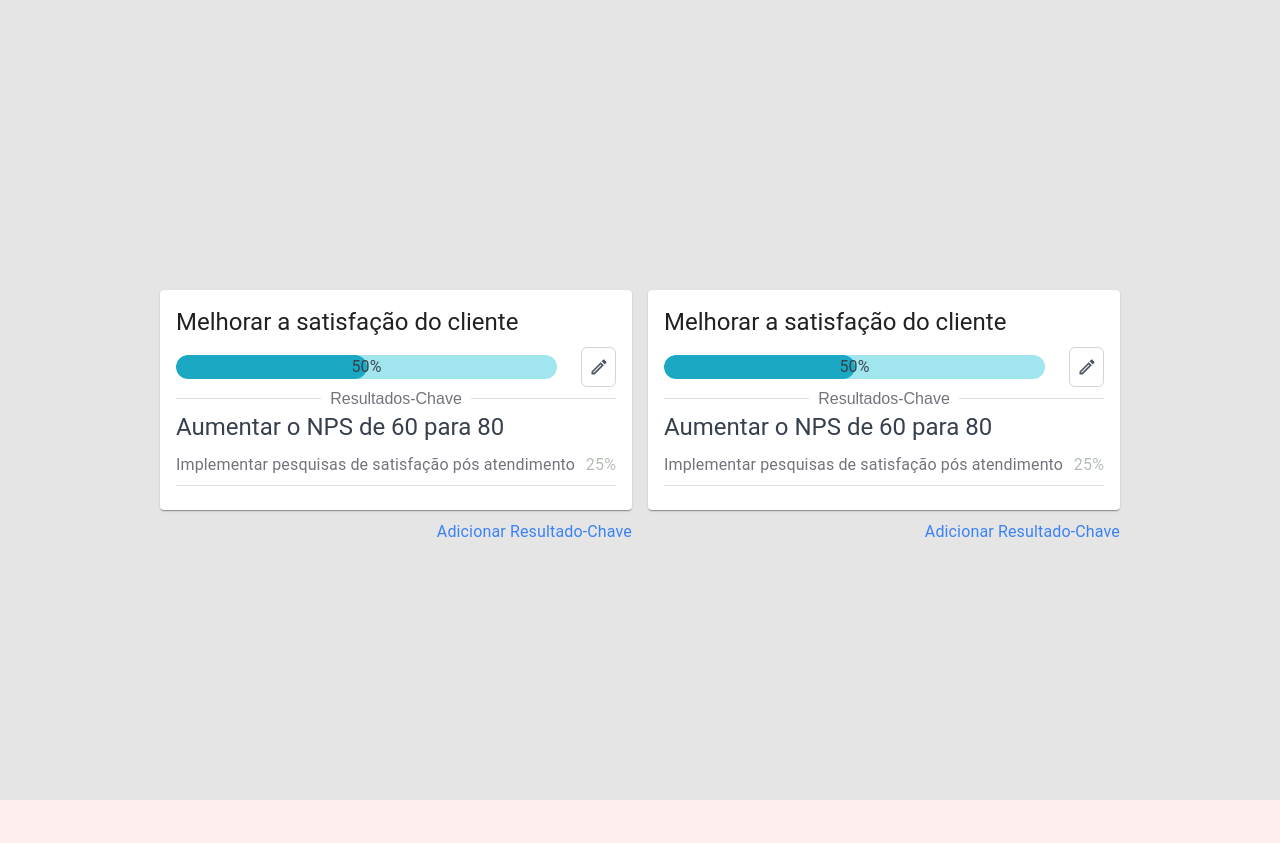
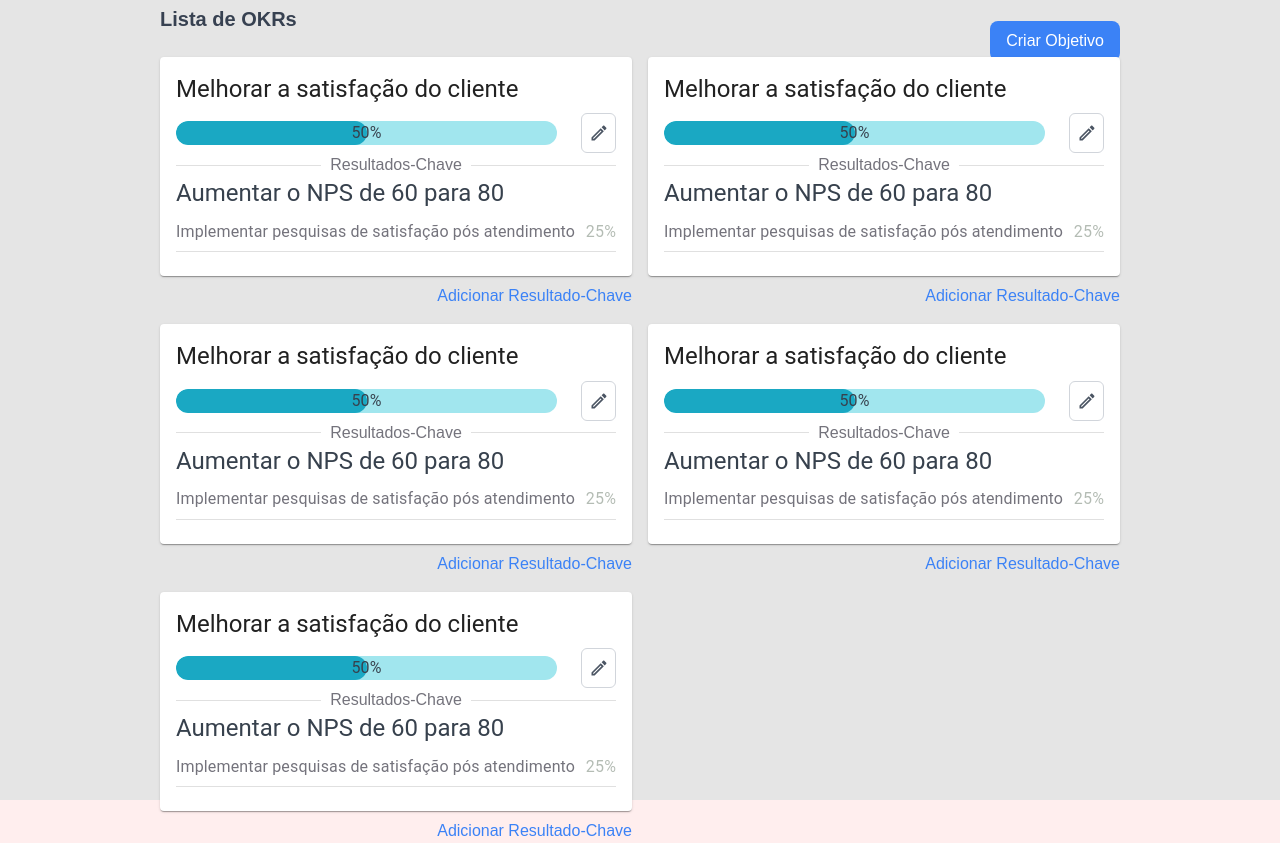
Before and after one commit to gabriel-bassani/TesteTTZ, a Next.js app: page / in a window 1280 px wide. Before the commit the page ends 800 px from the top, so only its background shows below. Built offline with nearby package versions, Linux system fonts and the light colour scheme.

Commit message:
feat(botão): adicionar botão de criar obejtivo, e ajuste de textos

```diff
--- a/src/app/page.tsx
+++ b/src/app/page.tsx
@@ -1,17 +1,48 @@
+"use client";
+
 import { CardObjetivo } from "@/components/card-objetivo";
-import Image from "next/image";
+import { ModalAdicionarObjetivo } from "@/components/modal-adicionar-objetivo";
+import { ModalAdicionarResultado } from "@/components/modal-adicionar-resultado";
+import { useState } from "react";
 
 export default function Home() {
+  const [openModalAdicionarResultado, setOpenModalAdicionarResultado] = useState(false);
+  const [openModalAdicionarObjetivo, setOpenModalAdicionarObjetivo] = useState(false);
+  const objetivos = [1, 2, 3, 4, 5];
+
   return (
     <div className="bg-neutral-200 w-full h-screen flex justify-center items-center">
-      <div className="flex gap-4 w-3/4">
-        <div className="flex-1">
-          <CardObjetivo />
+      <div className="relative w-3/4">
+        <div className="absolute right-0 top-16">
+          <button className="bg-blue-500 text-white px-4 py-2 rounded-lg hover:bg-blue-600"
+          onClick={() => setOpenModalAdicionarObjetivo(true)}
+          >
+            Criar Objetivo
+          </button>
         </div>
-        <div className="flex-1">
-          <CardObjetivo />
+        <div className="mt-12">
+          <p className="text-xl font-semibold text-gray-700">
+            Lista de OKRs
+          </p>
+        </div>
+        <div className="grid grid-cols-1 md:grid-cols-2 gap-4 mt-6">
+          {objetivos.map((_, index) => (
+            <div key={index} className="relative">
+              <CardObjetivo />
+              <div className="text-right mt-2"
+              onClick={() => setOpenModalAdicionarResultado(true)}
+              >
+                <p className="text-blue-500 cursor-pointer hover:underline">
+                  Adicionar Resultado-Chave
+                </p>
+              </div>
+            </div>
+          ))}
         </div>
       </div>
+
+      <ModalAdicionarResultado open={openModalAdicionarResultado} onClose={() => setOpenModalAdicionarResultado(false)} />
+      <ModalAdicionarObjetivo open={openModalAdicionarObjetivo} onClose={() => setOpenModalAdicionarObjetivo(false)} />
     </div>
   );
 }
--- a/src/components/card-objetivo/index.tsx
+++ b/src/components/card-objetivo/index.tsx
@@ -2,7 +2,7 @@
 import { Typography, Card, CardContent, Divider } from "@mui/material";
 import EditOutlinedIcon from "@mui/icons-material/EditOutlined";
 import { useState } from "react";
-import { ModalAdicionarObj } from "../modal-adicionar-objetivo";
+import { ModalAdicionarObjetivo } from "../modal-adicionar-objetivo";
 import { ModalAdicionarResultado } from "../modal-adicionar-resultado";
 import { ModalEditarResultado } from "../modal-editar-resultado";
 
@@ -57,13 +57,11 @@ export function CardObjetivo() {
           <Divider />
         </CardContent>
       </Card>
-      <div className="absolute right-0 mt-2" onClick={() => setOpenModalAdicionarResultado(true)}>
+      {/* <div className="absolute right-0 mt-2" onClick={() => setOpenModalAdicionarResultado(true)}>
         <Typography variant="subtitle1" className="text-blue-500 cursor-pointer hover:underline">
           Adicionar Resultado-Chave
         </Typography>
-      </div>
-
-      <ModalAdicionarResultado open={openModalAdicionarResultado} onClose={() => setOpenModalAdicionarResultado(false)} />
+      </div> */}
       <ModalEditarResultado open={openModalEditarResultado} onClose={() => setOpenModalEditarResultado(false)} />
     </div>
   );
--- a/src/components/modal-adicionar-objetivo/index.tsx
+++ b/src/components/modal-adicionar-objetivo/index.tsx
@@ -5,7 +5,7 @@ interface ModalAdicionarObjProps {
   onClose: () => void;
 }
 
-export function ModalAdicionarObj({ open, onClose }: ModalAdicionarObjProps) {
+export function ModalAdicionarObjetivo({ open, onClose }: ModalAdicionarObjProps) {
   return (
     <Modal
       open={open}
```
